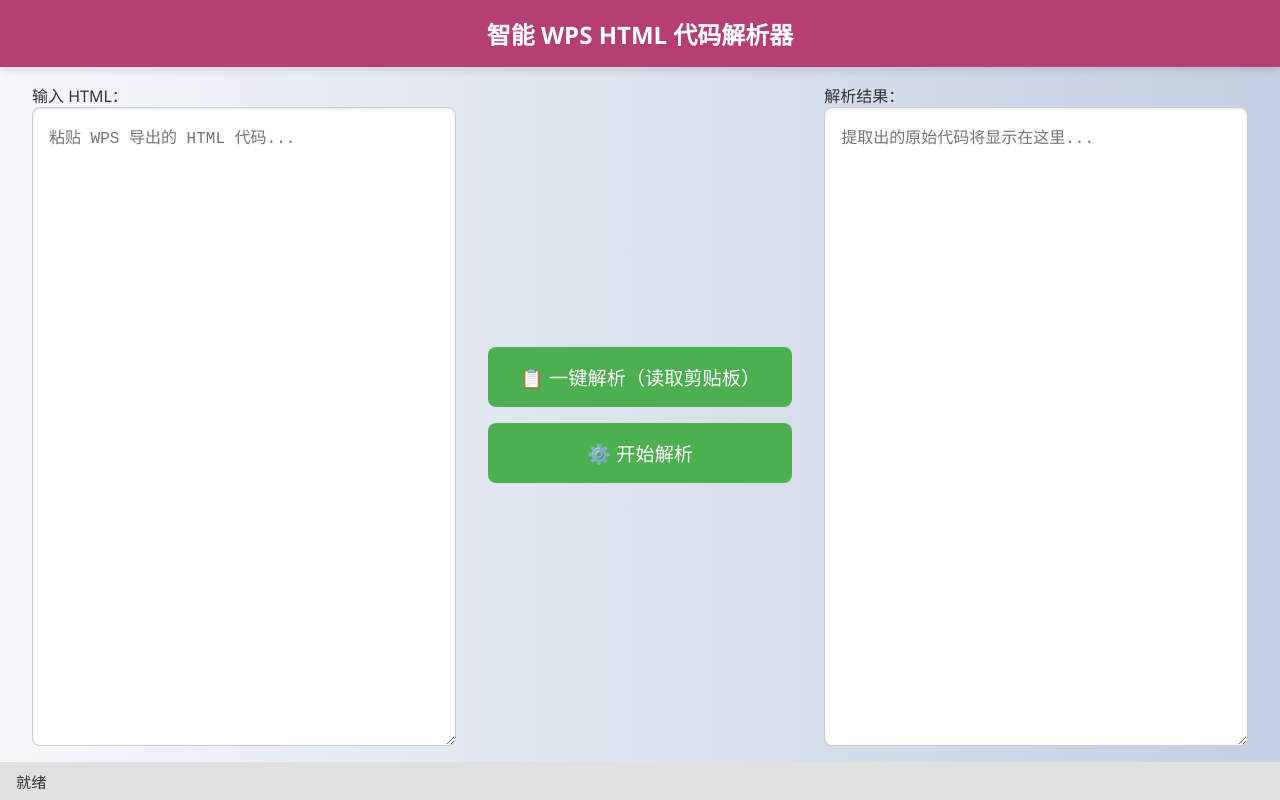
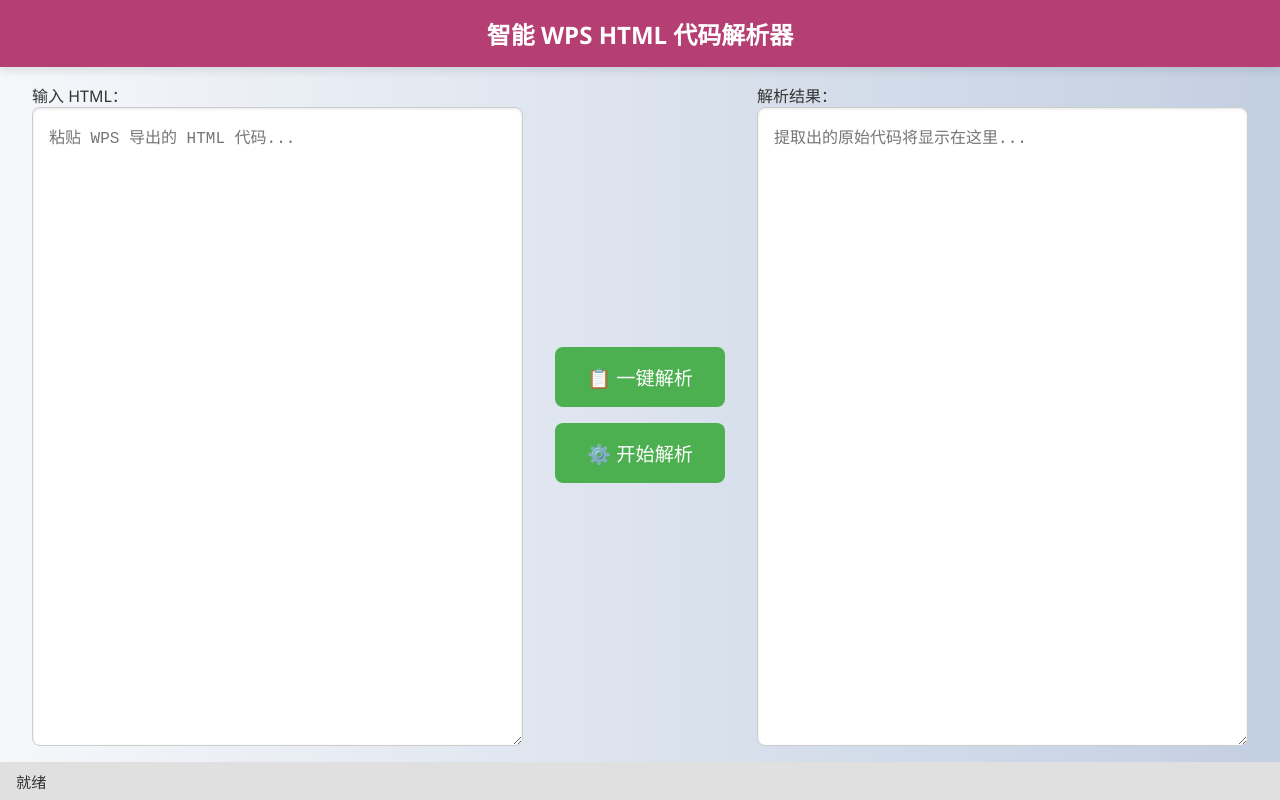
Before and after one commit to MuYang-124/WPS-Code-Analysis, a plain HTML site: page index.html in a window 1280 px wide. Drawn offline with Linux system fonts and the light colour scheme.

Commit message:
Update index.html

```diff
--- a/index.html
+++ b/index.html
@@ -96,7 +96,7 @@
       </div>
 
       <div class="buttons">
-        <button onclick="pasteFromClipboard()">📋 一键解析（读取剪贴板）</button>
+        <button onclick="pasteFromClipboard()">📋 一键解析</button>
         <button onclick="parseHTML()">⚙️ 开始解析</button>
       </div>
 
```
